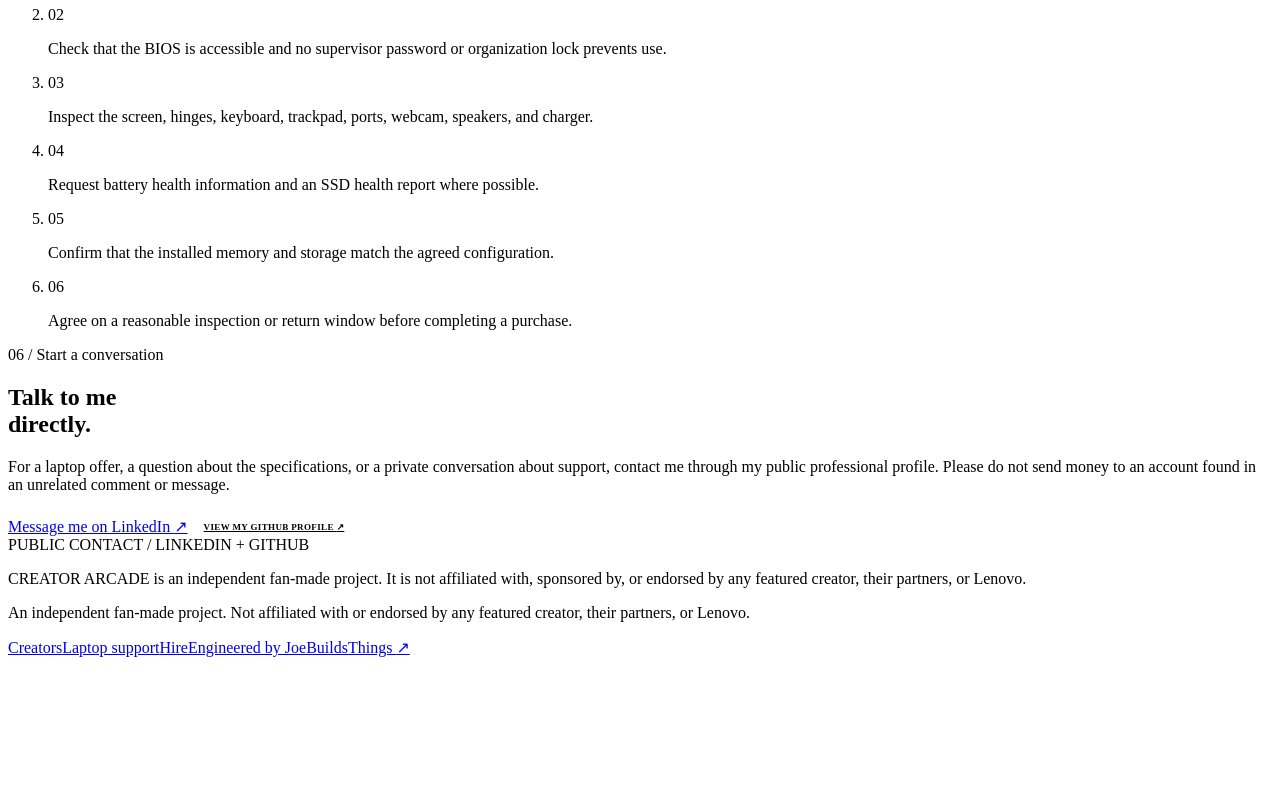
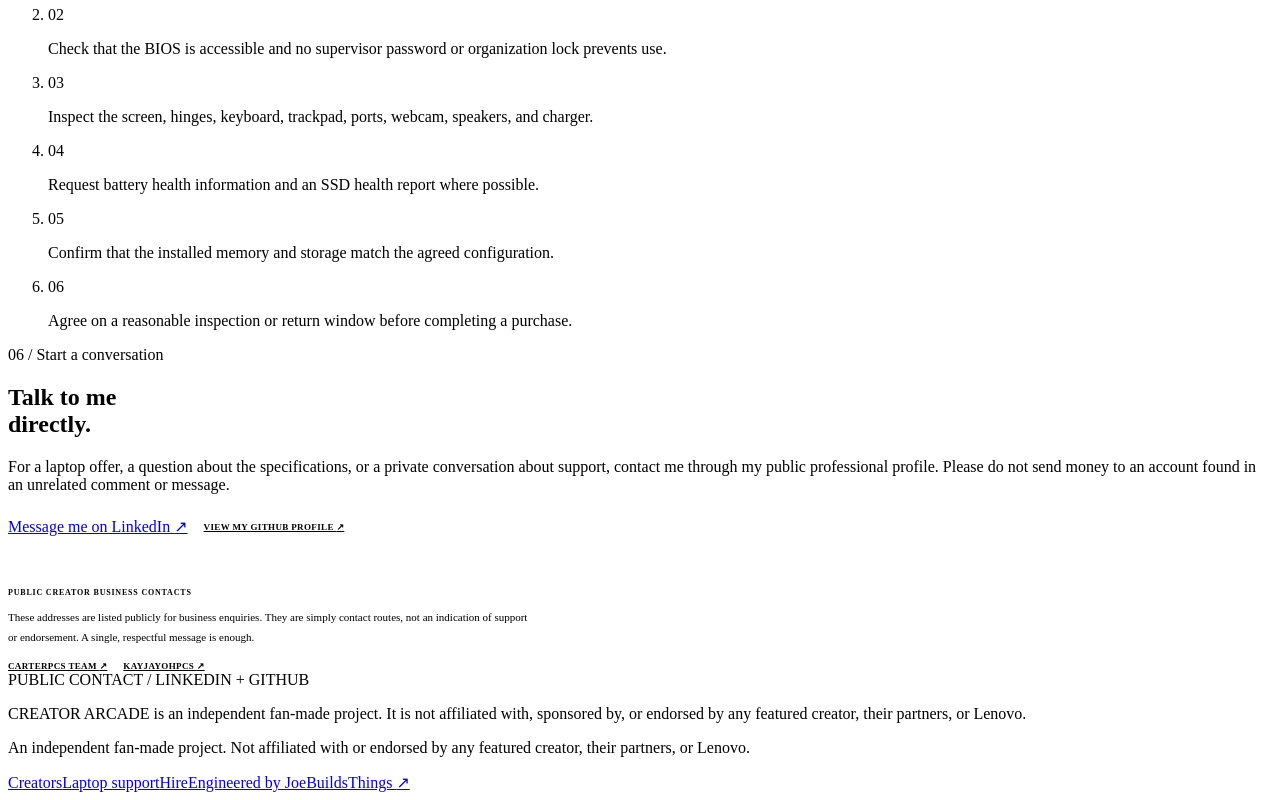
Before and after one commit to JoeBuildsThings/carter-exe, a Next.js app: page /support in a window 1280 px wide. Shown: the part 2483-3283 px from the top of the page. Before the commit the page ends 3148 px from the top, so only its background shows below. Built offline with nearby package versions, Linux system fonts and the light colour scheme.

Commit message:
Add verified creator contact routes to support page

```diff
--- a/src/app/globals.css
+++ b/src/app/globals.css
@@ -539,3 +539,27 @@
   .support-proof-grid article { min-height: 190px; }
   .support-contact-actions { align-items: flex-start; flex-direction: column; }
 }
+
+
+.creator-contact-block {
+  margin-top: 30px;
+  padding-top: 22px;
+  border-top: 1px solid var(--line);
+}
+.creator-contact-block > .eyebrow {
+  margin: 0 0 9px;
+  color: var(--accent);
+  font-family: var(--mono);
+  font-size: 8px;
+  font-weight: 800;
+  letter-spacing: 0.1em;
+}
+.creator-contact-block > p:not(.eyebrow) {
+  max-width: 520px;
+  color: var(--muted);
+  font-size: 11px;
+  line-height: 1.8;
+}
+.creator-contact-block .support-contact-actions {
+  margin-top: 13px;
+}
--- a/src/app/support/page.tsx
+++ b/src/app/support/page.tsx
@@ -252,6 +252,22 @@ export default function SupportPage() {
               View my GitHub profile <span aria-hidden="true">↗</span>
             </a>
           </div>
+          <div className="creator-contact-block">
+            <p className="eyebrow">PUBLIC CREATOR BUSINESS CONTACTS</p>
+            <p>
+              These addresses are listed publicly for business enquiries.
+              They are simply contact routes, not an indication of support
+              or endorsement. A single, respectful message is enough.
+            </p>
+            <div className="support-contact-actions">
+              <a className="support-contact-secondary" href="mailto:Carterpcs@rakugomedia.com?subject=CREATOR%20ARCADE%20%7C%20Laptop%20support%20request">
+                CarterPCs team <span aria-hidden="true">↗</span>
+              </a>
+              <a className="support-contact-secondary" href="mailto:kayjayohpcs@gmail.com?subject=CREATOR%20ARCADE%20%7C%20Laptop%20support%20request">
+                KayJayOhPCs <span aria-hidden="true">↗</span>
+              </a>
+            </div>
+          </div>
         </div>
         <div className="contact-placeholder-tag">
           <span className="contact-dot" />
```
Also changed, not shown: 1 other file (tests, documents, lock files or other folders).
